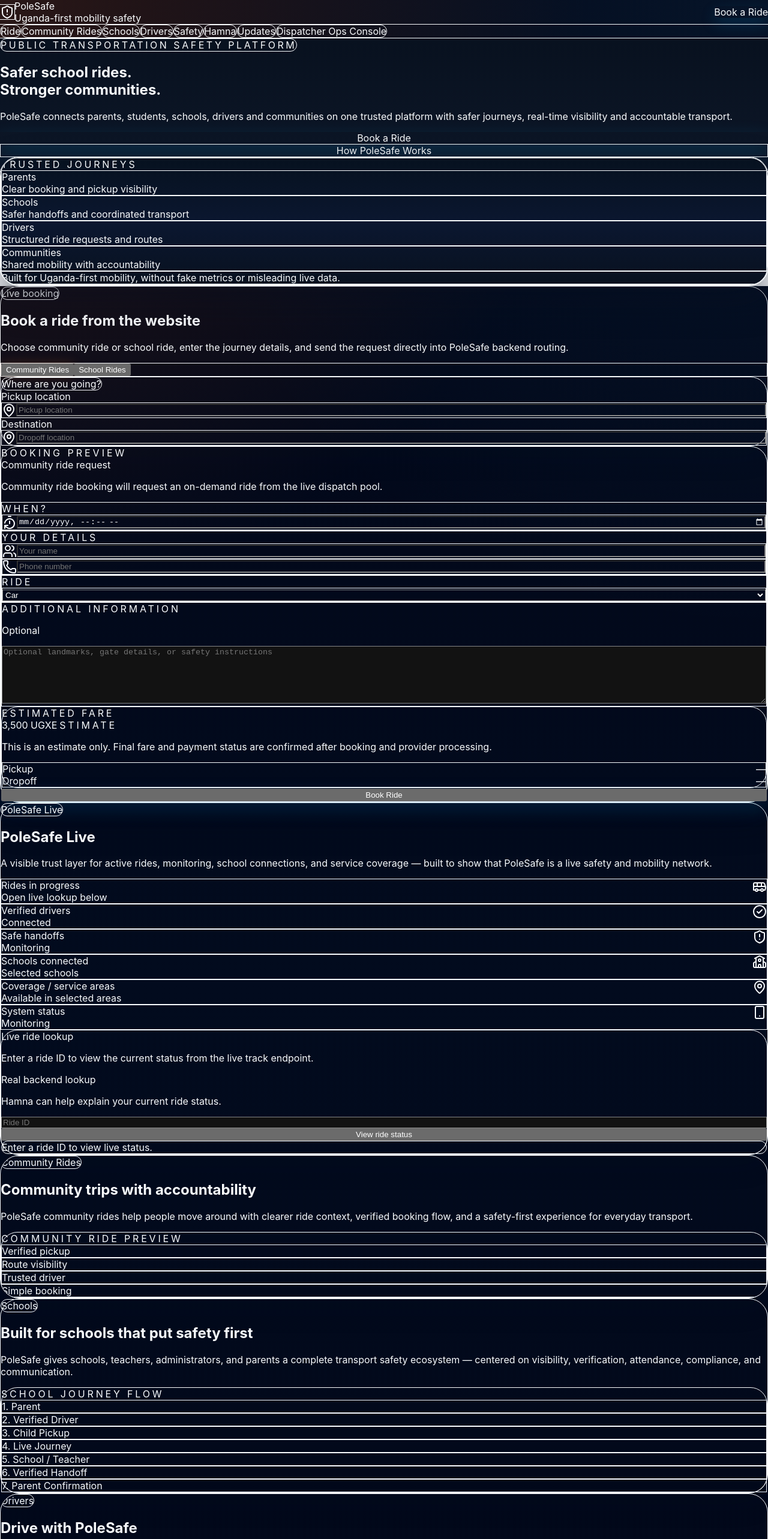
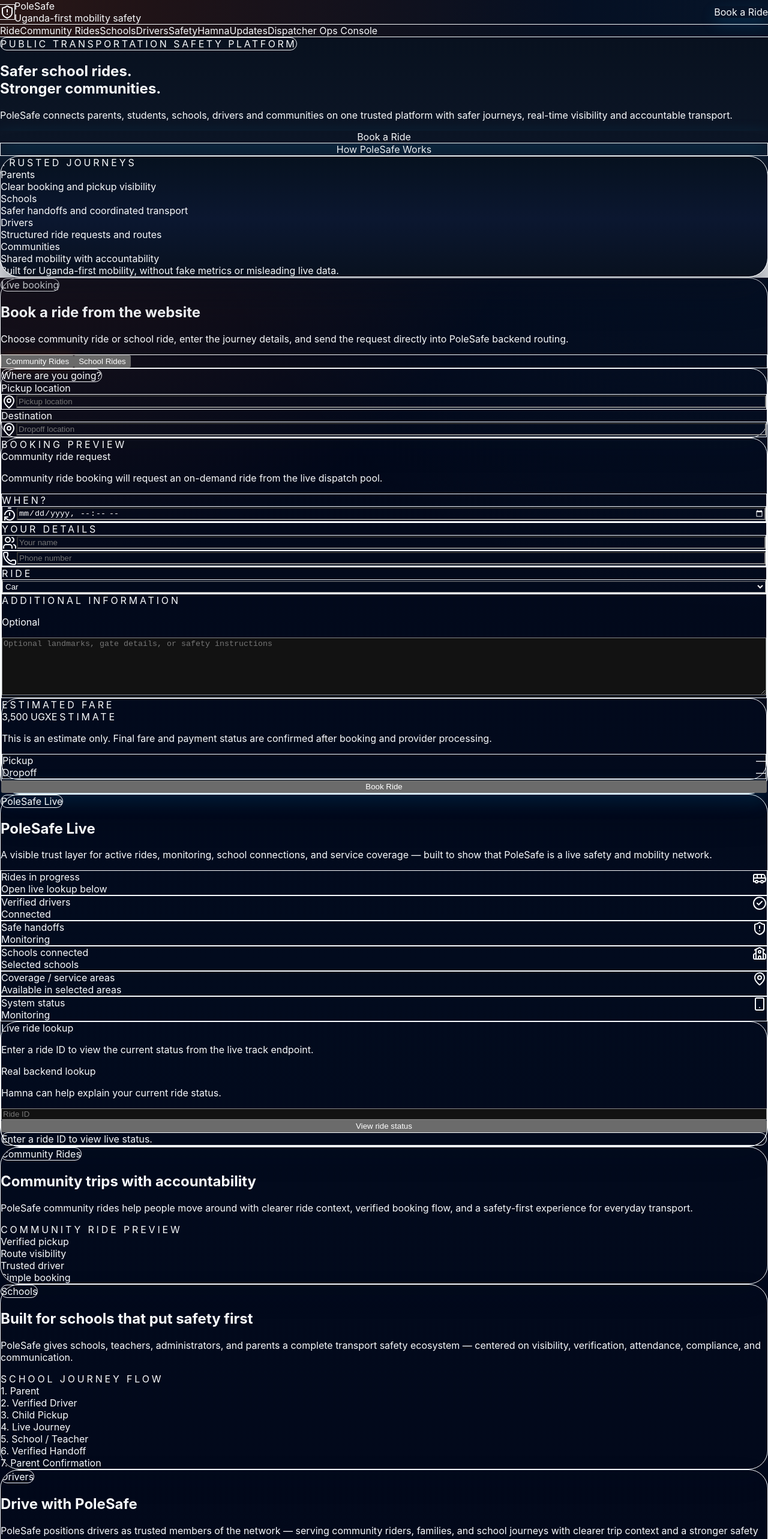
Before and after one commit to hassankavuma-prog/polesafe, a Next.js app: page / in a window 1280 px wide. Shown: the top 2566 px of the page at 60% size. Built offline with nearby package versions, Linux system fonts and the light colour scheme.

Commit message:
fix: reduce homepage visual clutter

```diff
--- a/app/page.tsx
+++ b/app/page.tsx
@@ -30,7 +30,7 @@
         </Link>
         <nav className="hidden flex-1 items-center justify-center gap-1 lg:flex">
           {nav.map(([label, href]) => (
-            <Link key={label} href={href} className="rounded-full px-3 py-2 text-sm font-medium text-slate-700 transition hover:bg-slate-100 hover:text-slate-950">{label}</Link>
+            <Link key={label} href={href} className="rounded-md px-2.5 py-2 text-sm font-medium text-slate-700 transition hover:text-slate-950 hover:underline hover:decoration-sky-300 hover:underline-offset-4">{label}</Link>
           ))}
         </nav>
         <div className="ml-auto flex items-center gap-2 sm:gap-3">
@@ -41,9 +41,9 @@
       <div className="border-t border-slate-200 bg-white lg:hidden">
         <div className="mx-auto flex max-w-7xl gap-2 overflow-x-auto px-4 py-3 sm:px-6 lg:px-8">
           {nav.map(([label, href]) => (
-            <Link key={label} href={href} className="whitespace-nowrap rounded-full border border-slate-200 px-3 py-1.5 text-xs font-medium text-slate-700 transition hover:border-sky-200 hover:bg-sky-50 hover:text-sky-800">{label}</Link>
+            <Link key={label} href={href} className="whitespace-nowrap rounded-md px-3 py-1.5 text-xs font-medium text-slate-700 transition hover:text-slate-950 hover:underline hover:decoration-sky-300 hover:underline-offset-4">{label}</Link>
           ))}
-          <Link href="/ops" className="whitespace-nowrap rounded-full border border-slate-200 px-3 py-1.5 text-xs font-medium text-slate-500">Dispatcher Ops Console</Link>
+          <Link href="/ops" className="whitespace-nowrap rounded-md px-3 py-1.5 text-xs font-medium text-slate-500 transition hover:text-slate-900 hover:underline hover:underline-offset-4">Dispatcher Ops Console</Link>
         </div>
       </div>
     </header>
@@ -66,18 +66,18 @@
           </div>
           <div className="relative">
             <div className="absolute inset-0 -m-6 rounded-[2rem] bg-[radial-gradient(circle_at_20%_20%,rgba(56,189,248,0.28),transparent_28%),radial-gradient(circle_at_80%_20%,rgba(59,130,246,0.18),transparent_26%),radial-gradient(circle_at_50%_75%,rgba(14,165,233,0.16),transparent_30%)] blur-2xl" />
-            <div className="relative overflow-hidden rounded-[2rem] border border-slate-800/80 bg-[linear-gradient(180deg,#06111f_0%,#0b1730_52%,#08111f_100%)] p-5 shadow-[0_24px_60px_rgba(8,15,32,0.42)] ring-1 ring-sky-400/10 backdrop-blur-xl sm:p-6">
-              <div className="rounded-[1.75rem] border border-white/10 bg-slate-950/70 p-5">
+            <div className="relative overflow-hidden rounded-[2rem] border border-slate-800/80 bg-[linear-gradient(180deg,#06111f_0%,#0b1730_52%,#08111f_100%)] p-5 shadow-[0_24px_60px_rgba(8,15,32,0.42)] backdrop-blur-xl sm:p-6">
+              <div className="rounded-[1.75rem] bg-slate-950/70 p-5">
                 <div className="text-xs font-semibold uppercase tracking-[0.24em] text-sky-200">Trusted journeys</div>
                 <div className="mt-4 grid gap-3 sm:grid-cols-2">
                   {[["Parents", "Clear booking and pickup visibility"], ["Schools", "Safer handoffs and coordinated transport"], ["Drivers", "Structured ride requests and routes"], ["Communities", "Shared mobility with accountability"]].map(([title, text]) => (
-                    <div key={title} className="rounded-2xl border border-white/10 bg-white/5 p-4">
+                    <div key={title} className="rounded-2xl bg-white/5 p-4">
                       <div className="text-sm font-semibold text-white">{title}</div>
                       <div className="mt-1 text-sm leading-6 text-slate-300">{text}</div>
                     </div>
                   ))}
                 </div>
-                <div className="mt-4 rounded-2xl border border-sky-400/20 bg-sky-500/10 px-4 py-3 text-sm leading-6 text-sky-100">Built for Uganda-first mobility, without fake metrics or misleading live data.</div>
+                <div className="mt-4 rounded-2xl bg-sky-500/10 px-4 py-3 text-sm leading-6 text-sky-100">Built for Uganda-first mobility, without fake metrics or misleading live data.</div>
               </div>
             </div>
           </div>
@@ -98,11 +98,11 @@
             <p className="mt-3 max-w-xl text-sm leading-6 text-slate-300 sm:text-base">PoleSafe community rides help people move around with clearer ride context, verified booking flow, and a safety-first experience for everyday transport.</p>
           </div>
           <div className="bg-slate-50 px-5 py-6 sm:px-6 sm:py-8">
-            <div className="rounded-[1.75rem] border border-slate-200 bg-white p-5">
+            <div className="rounded-[1.75rem] bg-white p-5">
               <div className="text-xs font-semibold uppercase tracking-[0.24em] text-slate-500">Community ride preview</div>
               <div className="mt-4 grid gap-3 sm:grid-cols-2">
                 {['Verified pickup', 'Route visibility', 'Trusted driver', 'Simple booking'].map((item) => (
-                  <div key={item} className="rounded-2xl border border-slate-200 bg-slate-50 px-4 py-3 text-sm font-semibold text-slate-700">{item}</div>
+                  <div key={item} className="rounded-2xl bg-slate-50 px-4 py-3 text-sm font-semibold text-slate-700">{item}</div>
                 ))}
               </div>
             </div>
@@ -123,11 +123,11 @@
             <h2 className="mt-3 text-2xl font-semibold text-slate-900 sm:text-3xl">Built for schools that put safety first</h2>
             <p className="mt-2 max-w-2xl text-sm leading-6 text-slate-600">PoleSafe gives schools, teachers, administrators, and parents a complete transport safety ecosystem — centered on visibility, verification, attendance, compliance, and communication.</p>
           </div>
-          <div className="rounded-[1.75rem] border border-slate-200 bg-slate-50 p-4 sm:p-5">
+          <div className="rounded-[1.75rem] bg-slate-50 p-4 sm:p-5">
             <div className="text-xs font-semibold uppercase tracking-[0.24em] text-slate-500">School journey flow</div>
             <div className="mt-4 grid gap-3 sm:grid-cols-2">
               {['Parent', 'Verified Driver', 'Child Pickup', 'Live Journey', 'School / Teacher', 'Verified Handoff', 'Parent Confirmation'].map((item, index) => (
-                <div key={item} className="rounded-2xl border border-slate-200 bg-white p-4 shadow-sm">
+                <div key={item} className="rounded-2xl bg-white p-4 shadow-sm">
                   <div className="font-semibold text-slate-900">{index + 1}. {item}</div>
                 </div>
               ))}
@@ -150,7 +150,7 @@
             <p className="mt-3 max-w-xl text-sm leading-6 text-slate-300 sm:text-base">PoleSafe positions drivers as trusted members of the network — serving community riders, families, and school journeys with clearer trip context and a stronger safety story.</p>
           </div>
           <div className="bg-white px-5 py-6 sm:px-6 sm:py-8">
-            <div className="rounded-[1.75rem] border border-slate-200 bg-slate-50 p-4 sm:p-5">
+            <div className="rounded-[1.75rem] bg-slate-50 p-4 sm:p-5">
               <div className="text-xs font-semibold uppercase tracking-[0.24em] text-slate-500">Trip preview</div>
               <div className="mt-4 space-y-3">
                 {['Rider / Parent', 'Pickup', 'Destination', 'Trip status', 'Estimated earnings', 'Vehicle / ride context'].map((item) => (
@@ -172,19 +172,19 @@
     <section id="safety" className="mx-auto max-w-7xl px-4 py-6 sm:px-6 lg:px-8">
       <div className="rounded-[2rem] border border-slate-200 bg-white p-5 shadow-[0_18px_50px_rgba(15,23,42,0.08)] sm:p-6">
         <div className="grid gap-6 lg:grid-cols-[1fr_1fr]">
-          <div className="rounded-[1.75rem] border border-slate-200 bg-slate-50 p-5">
+          <div className="rounded-[1.75rem] bg-slate-50 p-5">
             <div className="text-xs font-semibold uppercase tracking-[0.24em] text-slate-500">Safety highlights</div>
             <div className="mt-4 grid gap-3 sm:grid-cols-2">
               {['Child safety verification', 'School admin OS', 'Dual account modes', 'Upfront bundles + fallback'].map((item) => (
-                <div key={item} className="rounded-2xl border border-slate-200 bg-white p-4 shadow-sm text-sm font-semibold text-slate-700">{item}</div>
+                <div key={item} className="rounded-2xl bg-white p-4 shadow-sm text-sm font-semibold text-slate-700">{item}</div>
               ))}
             </div>
           </div>
-          <div className="rounded-[1.75rem] border border-slate-200 bg-slate-950 p-5 text-white">
+          <div className="rounded-[1.75rem] bg-slate-950 p-5 text-white">
             <div className="text-xs font-semibold uppercase tracking-[0.24em] text-slate-400">Built for every role</div>
             <div className="mt-4 grid gap-3 sm:grid-cols-2">
               {['Parents & community riders', 'Schools', 'Drivers', 'Dispatchers'].map((item) => (
-                <div key={item} className="rounded-2xl border border-white/10 bg-white/5 p-4 text-sm text-slate-200">{item}</div>
+                <div key={item} className="rounded-2xl bg-white/5 p-4 text-sm text-slate-200">{item}</div>
               ))}
             </div>
           </div>
@@ -216,11 +216,11 @@
             <p className="mt-3 max-w-xl text-sm leading-6 text-slate-300 sm:text-base">Hamna is PoleSafe’s intelligent safety assistant that helps surface situations requiring human attention.</p>
           </div>
           <div className="bg-slate-50 px-5 py-6 sm:px-6 sm:py-8">
-            <div className="rounded-[1.75rem] border border-slate-200 bg-white p-4 sm:p-5">
+            <div className="rounded-[1.75rem] bg-white p-4 sm:p-5">
               <div className="text-xs font-semibold uppercase tracking-[0.24em] text-slate-500">Capabilities</div>
               <div className="mt-4 grid gap-3 sm:grid-cols-2">
                 {['Journey Monitoring', 'Safety Attention', 'Compliance Review', 'Incident Support'].map((item) => (
-                  <article key={item} className="rounded-2xl border border-slate-200 bg-slate-50 p-4 shadow-sm">
+                  <article key={item} className="rounded-2xl bg-slate-50 p-4 shadow-sm">
                     <h3 className="text-base font-semibold text-slate-900">{item}</h3>
                   </article>
                 ))}
```
